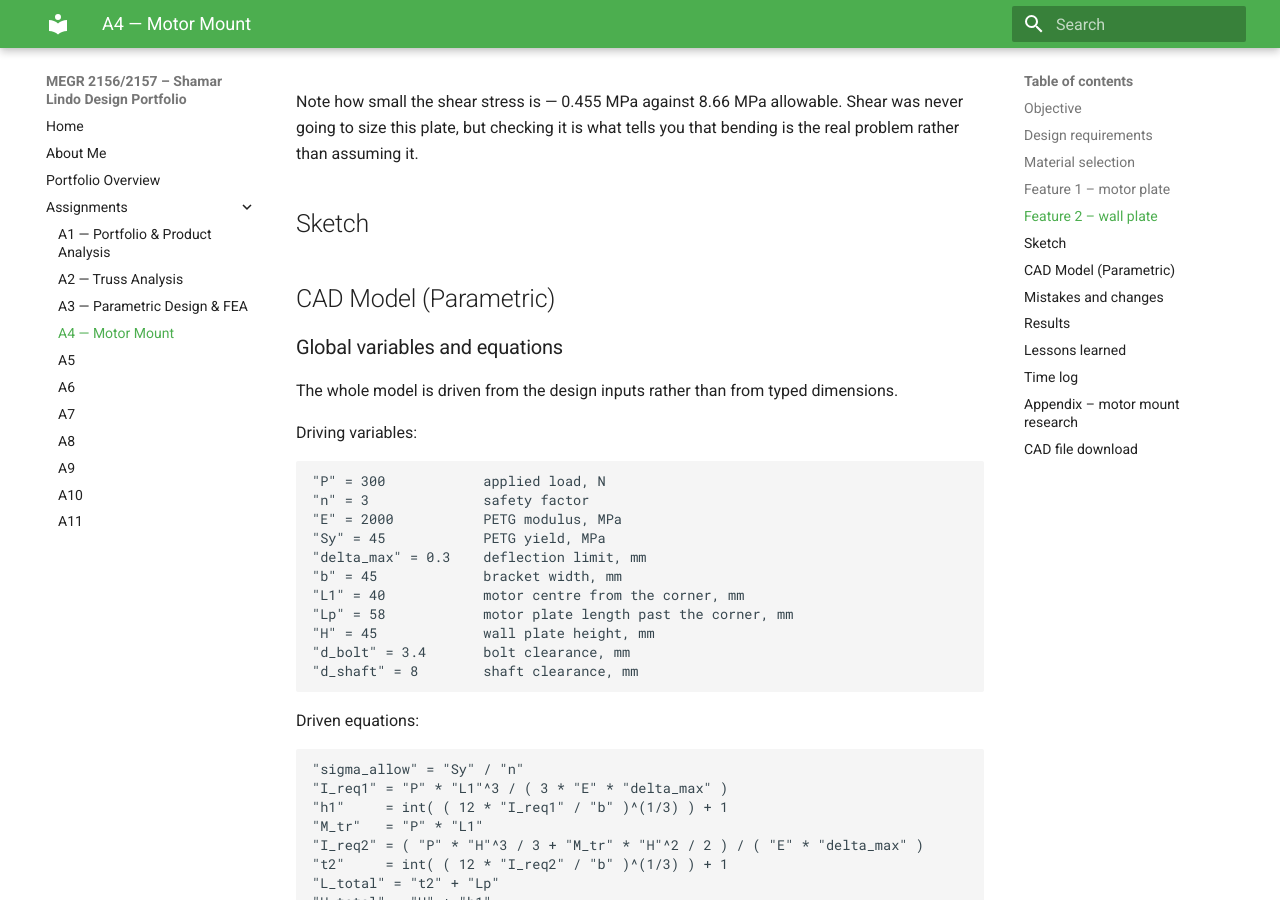
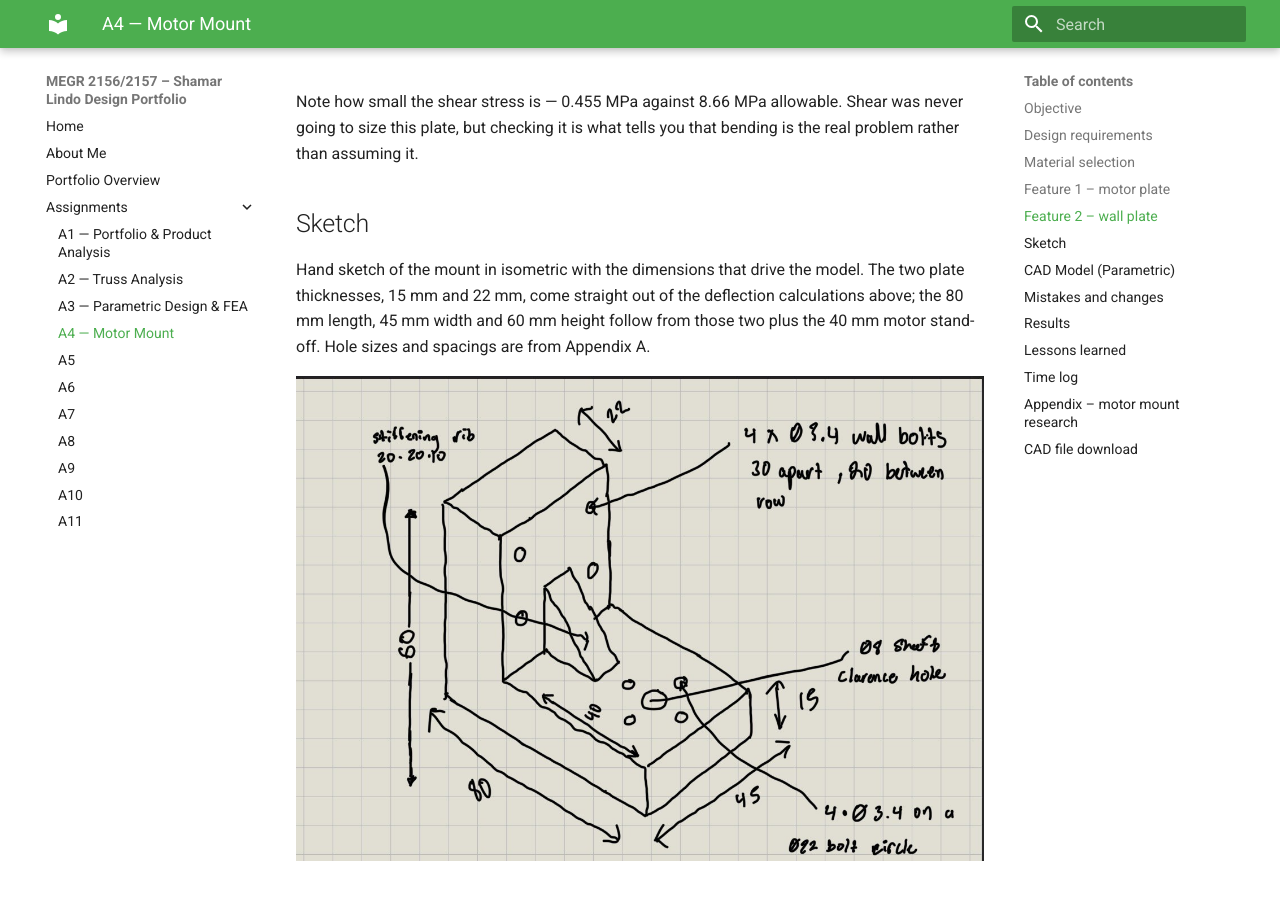
Before and after one commit to shamardlindo1/-megr2157-portfolio, an MkDocs documentation site: the page built from docs/assignments/A04/index.md, in a window 1280 px wide and 900 px high, scrolled down 17770 px. Built offline with MkDocs 1.6.1 and Material for MkDocs 9.7.7, drawn with Linux system fonts in a browser that asks for light colours.

Commit message:
Add files via upload

```diff
--- a/docs/assignments/A04/index.md
+++ b/docs/assignments/A04/index.md
@@ -177,6 +177,13 @@ problem rather than assuming it.
 
 ## Sketch
 
+Hand sketch of the mount in isometric with the dimensions that drive the model. The two
+plate thicknesses, 15 mm and 22 mm, come straight out of the deflection calculations
+above; the 80 mm length, 45 mm width and 60 mm height follow from those two plus the
+40 mm motor stand-off. Hole sizes and spacings are from Appendix A.
+
+![Isometric sketch of the motor mount](img/sketch-isometric.jpg)
+
 ## CAD Model (Parametric)
 
 ### Global variables and equations
```
